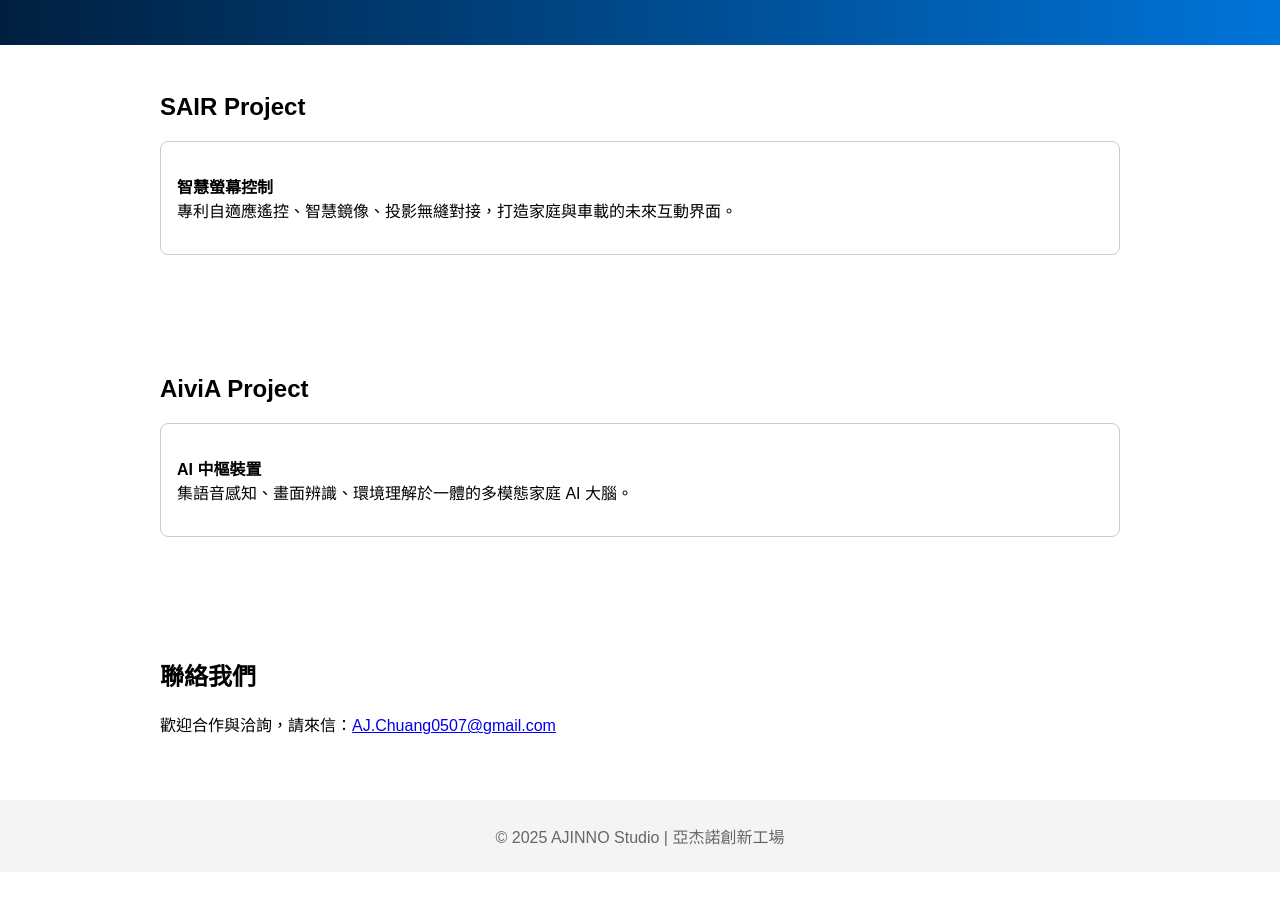
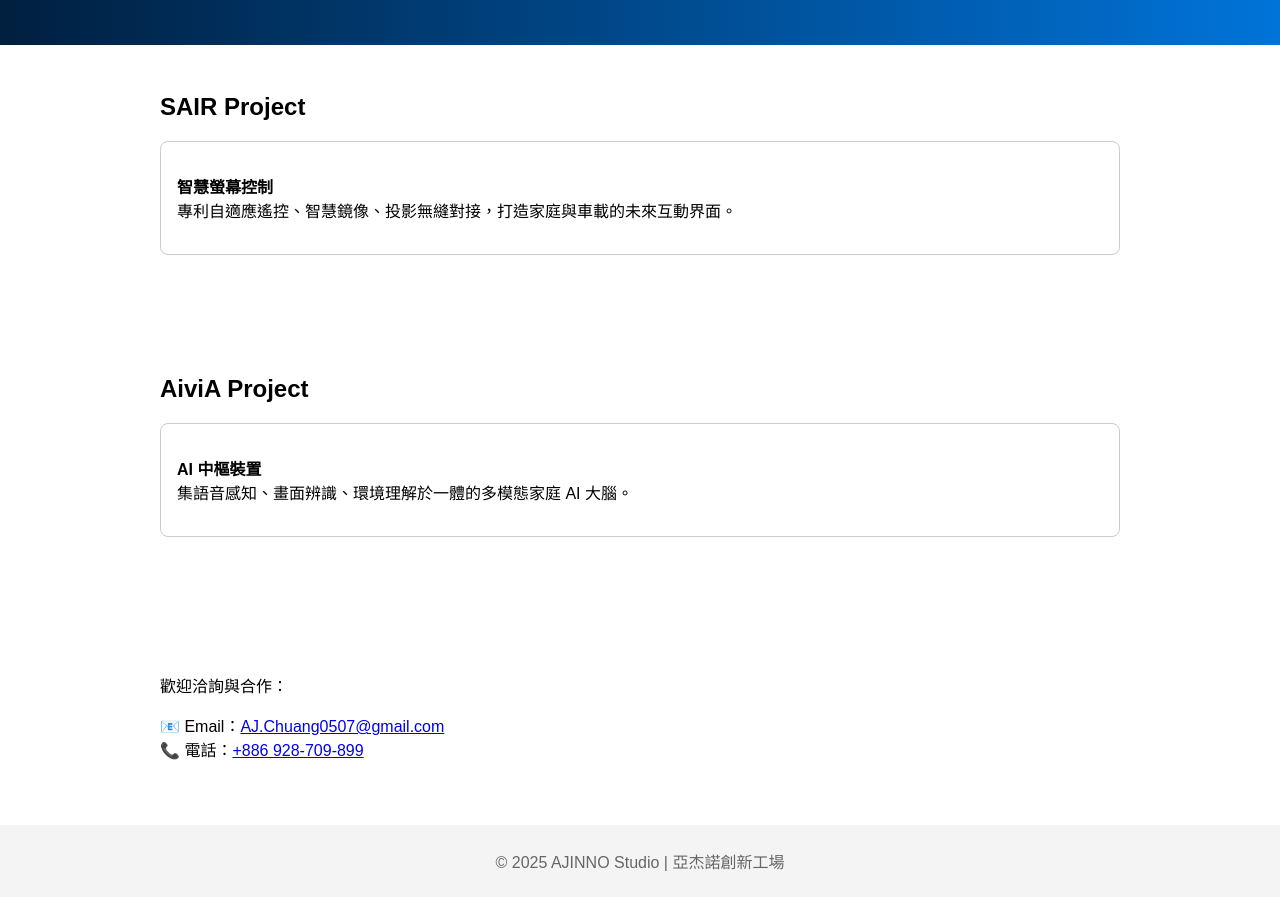
Before and after one commit to AJ0507/ajinno-site, a plain HTML site: page index.html in a window 1280 px wide. Shown: the part 117-1014 px from the top of the page. Before the commit the page ends 989 px from the top, so only its background shows below. Drawn offline with Linux system fonts and the light colour scheme.

Commit message:
Update index.html

```diff
--- a/index.html
+++ b/index.html
@@ -36,8 +36,9 @@
   </section>
 
   <section>
-    <h2>聯絡我們</h2>
-    <p>歡迎合作與洽詢，請來信：<a href="mailto:AJ.Chuang0507@gmail.com">AJ.Chuang0507@gmail.com</a></p>
+    <p>歡迎洽詢與合作：</p>
+<p>📧 Email：<a href="mailto:AJ.Chuang0507@gmail.com">AJ.Chuang0507@gmail.com</a><br>
+📞 電話：<a href="tel:+886928709899">+886 928-709-899</a></p>
   </section>
 
   <footer>
```
